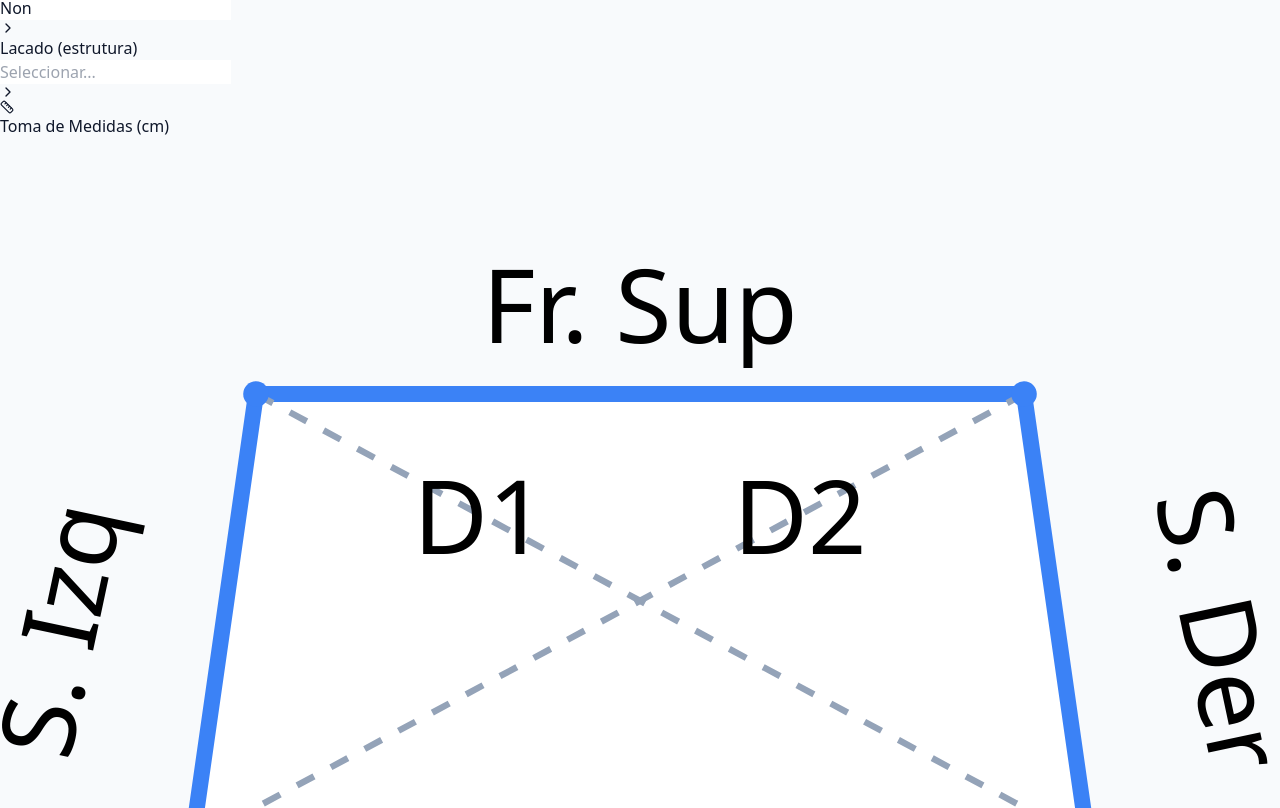
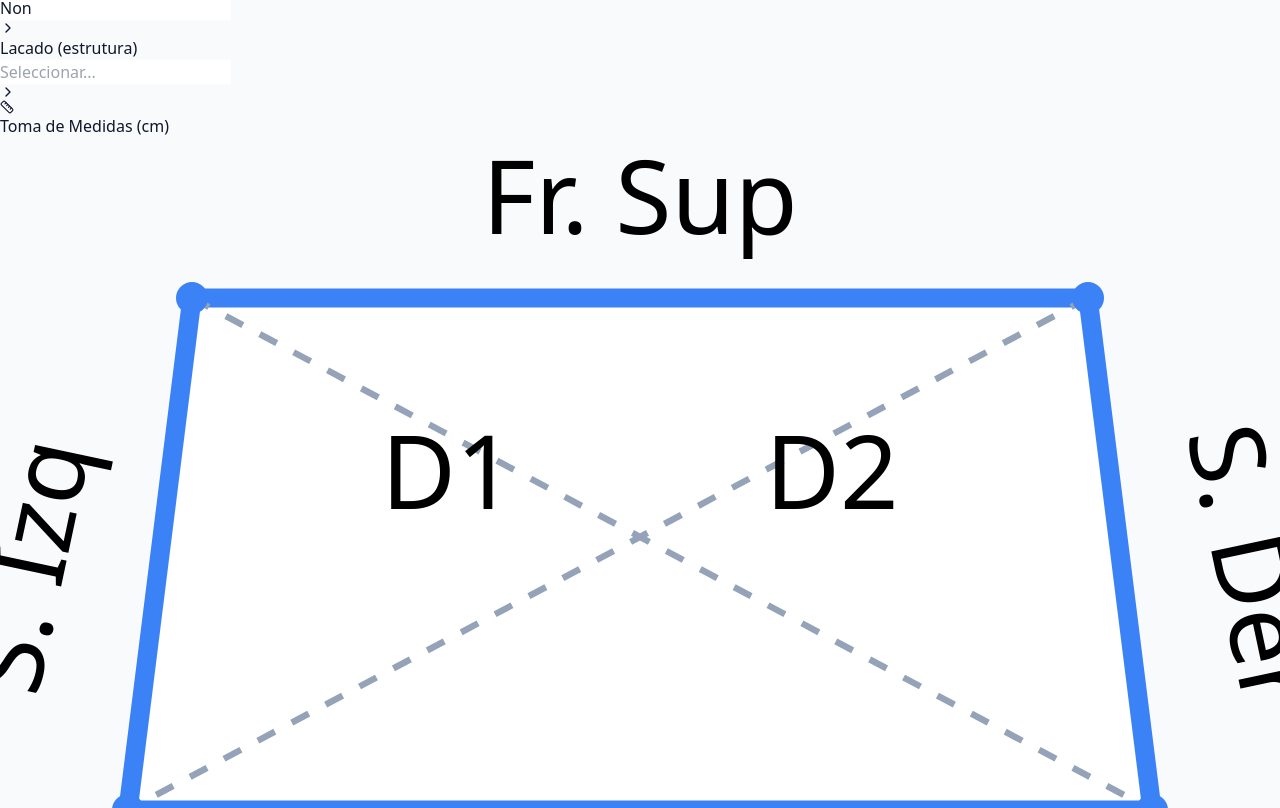
Before and after one commit to Ivan-Mourazos/calculadora-iris, a React (Vite) app: page / in a window 1280 px wide. Shown: the part 1712-2520 px from the top of the page. Built offline with nearby package versions, Linux system fonts and the light colour scheme.

Commit message:
UX: Ampliado diagrama SVG ao máximo para móbil

```diff
--- a/src/App.tsx
+++ b/src/App.tsx
@@ -481,44 +481,44 @@ function MeasurementBlock({ measurements, onUpdate, result }: { measurements: Me
         )}
       </div>
 
-      {/* Diagrama SVG Premium Ampliado */}
-      <div className="relative aspect-[16/10] bg-slate-50/50 rounded-3xl border border-slate-100 flex items-center justify-center p-4">
-        <svg viewBox="0 0 200 150" className="w-full h-full drop-shadow-sm">
+      {/* Diagrama SVG Premium Maximizado */}
+      <div className="relative aspect-[16/9] bg-slate-50/50 rounded-3xl border border-slate-100 flex items-center justify-center p-2">
+        <svg viewBox="0 0 200 130" className="w-full h-full drop-shadow-sm">
           {/* Sombra proyectada */}
-          <path d="M 40,45 L 160,45 L 170,115 L 30,115 Z" fill="#e2e8f0" opacity="0.3" />
+          <path d="M 30,30 L 170,30 L 180,110 L 20,110 Z" fill="#e2e8f0" opacity="0.3" />
 
           {/* El Trapezoide (Oco) */}
-          <path d="M 40,40 L 160,40 L 170,110 L 30,110 Z" fill="#ffffff" stroke="#3b82f6" strokeWidth="2.5" strokeLinejoin="round" />
+          <path d="M 30,25 L 170,25 L 180,105 L 20,105 Z" fill="#ffffff" stroke="#3b82f6" strokeWidth="3" strokeLinejoin="round" />
 
-          {/* Diagonales con flechas discretas */}
-          <line x1="40" y1="40" x2="170" y2="110" stroke="#94a3b8" strokeWidth="1" strokeDasharray="3" />
-          <line x1="160" y1="40" x2="30" y2="110" stroke="#94a3b8" strokeWidth="1" strokeDasharray="3" />
+          {/* Diagonales */}
+          <line x1="30" y1="25" x2="180" y2="105" stroke="#94a3b8" strokeWidth="1" strokeDasharray="3" />
+          <line x1="170" y1="25" x2="20" y2="105" stroke="#94a3b8" strokeWidth="1" strokeDasharray="3" />
 
           {/* Etiquetas de Medida (TGM Style) */}
-          <g className="text-[7px] font-black fill-slate-400 uppercase tracking-tighter">
+          <g className="text-[8px] font-black fill-slate-400 uppercase tracking-tighter">
             {/* Frente Superior */}
-            <text x="100" y="32" textAnchor="middle" className="fill-blue-600">Fr. Sup</text>
+            <text x="100" y="15" textAnchor="middle" className="fill-blue-600">Fr. Sup</text>
             {/* Frente Inferior */}
-            <text x="100" y="125" textAnchor="middle" className="fill-blue-600">Fr. Inf</text>
+            <text x="100" y="122" textAnchor="middle" className="fill-blue-600">Fr. Inf</text>
             {/* Saída Esquerda */}
-            <text x="15" y="78" textAnchor="middle" transform="rotate(-78, 15, 78)" className="fill-slate-500">S. Izq</text>
+            <text x="10" y="68" textAnchor="middle" transform="rotate(-78, 10, 68)" className="fill-slate-500">S. Izq</text>
             {/* Saída Dereita */}
-            <text x="185" y="78" textAnchor="middle" transform="rotate(78, 185, 78)" className="fill-slate-500">S. Der</text>
+            <text x="190" y="68" textAnchor="middle" transform="rotate(78, 190, 68)" className="fill-slate-500">S. Der</text>
             {/* Diagonales */}
-            <text x="75" y="65" textAnchor="middle" className="fill-amber-500">D1</text>
-            <text x="125" y="65" textAnchor="middle" className="fill-amber-500">D2</text>
+            <text x="70" y="58" textAnchor="middle" className="fill-amber-500">D1</text>
+            <text x="130" y="58" textAnchor="middle" className="fill-amber-500">D2</text>
           </g>
 
-          {/* Puntos de anclaje */}
-          <circle cx="40" cy="40" r="2" fill="#3b82f6" />
-          <circle cx="160" cy="40" r="2" fill="#3b82f6" />
-          <circle cx="170" cy="110" r="2" fill="#3b82f6" />
-          <circle cx="30" cy="110" r="2" fill="#3b82f6" />
+          {/* Puntos de anclaje (Vértices) */}
+          <circle cx="30" cy="25" r="2.5" fill="#3b82f6" />
+          <circle cx="170" cy="25" r="2.5" fill="#3b82f6" />
+          <circle cx="180" cy="105" r="2.5" fill="#3b82f6" />
+          <circle cx="20" cy="105" r="2.5" fill="#3b82f6" />
         </svg>
 
         {/* Badge de Ayuda Visual */}
-        <div className="absolute bottom-4 right-4 bg-white/80 backdrop-blur shadow-sm border border-slate-100 px-3 py-1.5 rounded-xl text-[9px] font-bold text-slate-400 flex items-center gap-2">
-          <AlertTriangle size={10} className="text-amber-500" />
+        <div className="absolute bottom-2 right-2 bg-white/80 backdrop-blur shadow-sm border border-slate-100 px-2 py-1 rounded-lg text-[8px] font-bold text-slate-400 flex items-center gap-1.5">
+          <AlertTriangle size={8} className="text-amber-500" />
           <span>Medidas reais dende o exterior</span>
         </div>
       </div>
```
